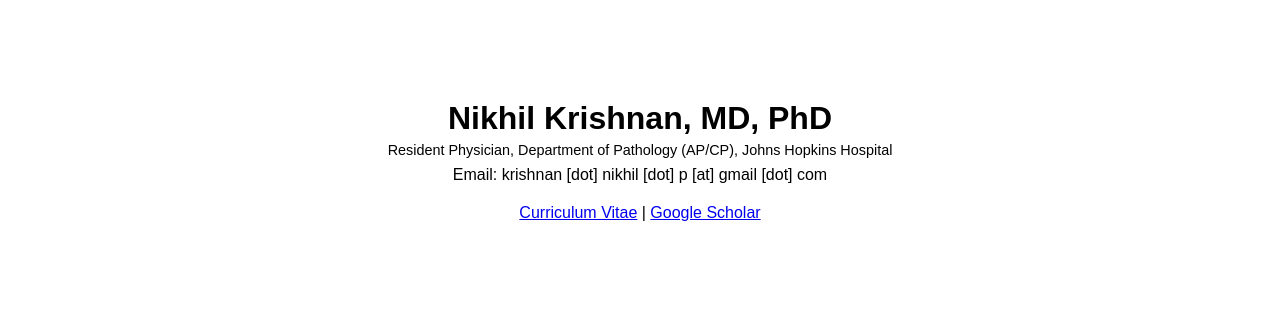
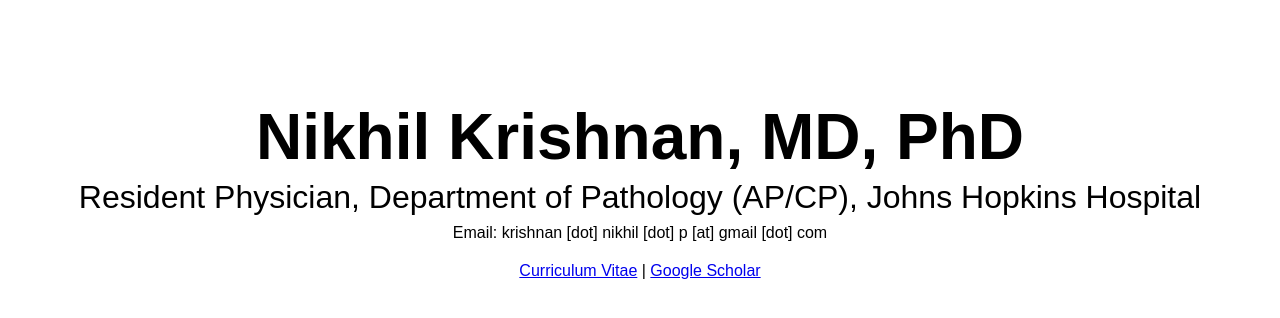
Before and after one commit to krishnan-nikhil-p/krishnan-nikhil-p.github.io, a plain HTML site: page index.html in a window 1280 px wide. Drawn offline with Linux system fonts and the light colour scheme.

Commit message:
adjusted font size

```diff
--- a/index.html
+++ b/index.html
@@ -6,11 +6,11 @@
 </head>
 <body style="text-align:center; margin-top:100px; font-family:Arial, sans-serif;">
 
-    <h1 style="margin-bottom:5px;">
+    <h1 style="font-size:4.0em; margin-bottom:5px;">
         Nikhil Krishnan, MD, PhD
     </h1>
 
-    <div style="font-size:0.9em; margin-bottom:8px;">
+    <div style="font-size:2.0em; margin-bottom:8px;">
         Resident Physician, Department of Pathology (AP/CP), Johns Hopkins Hospital
     </div>
 
```
